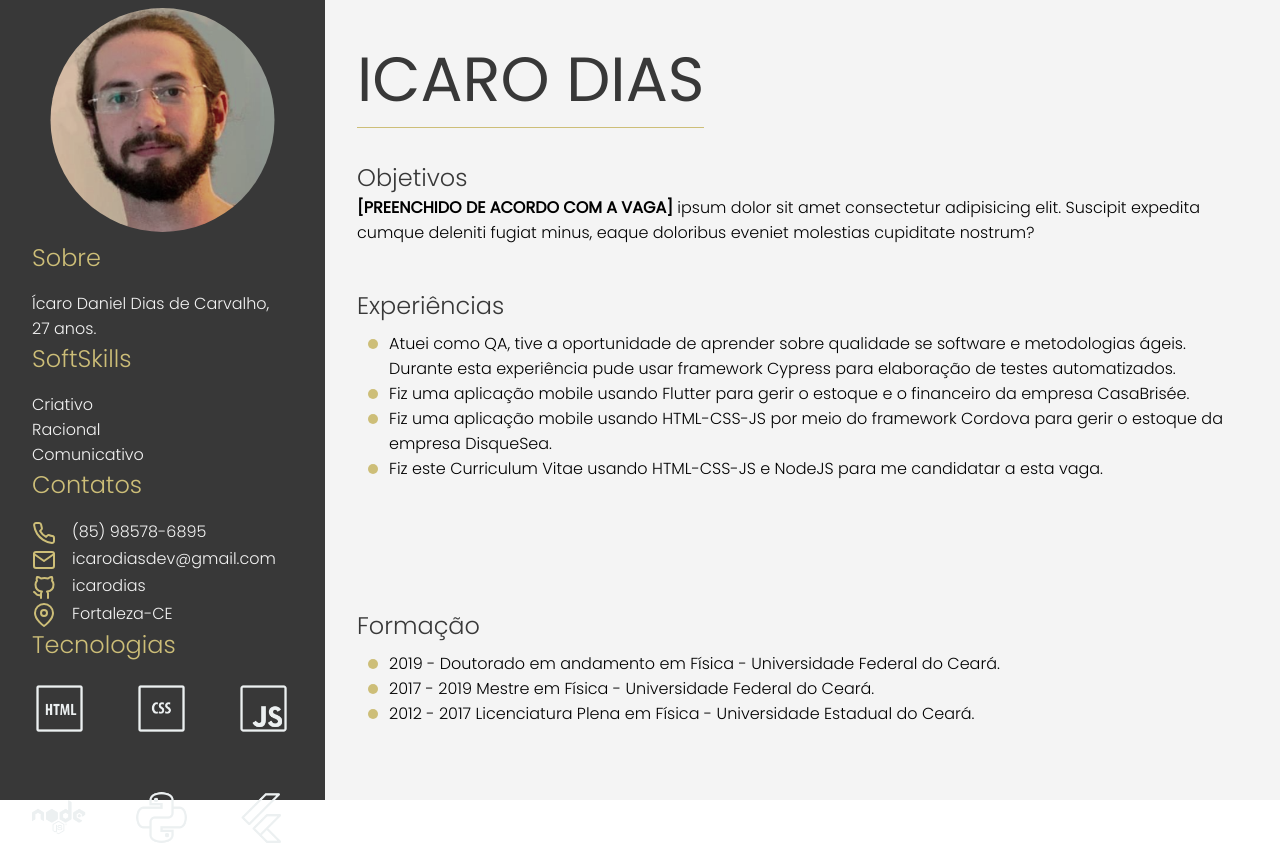
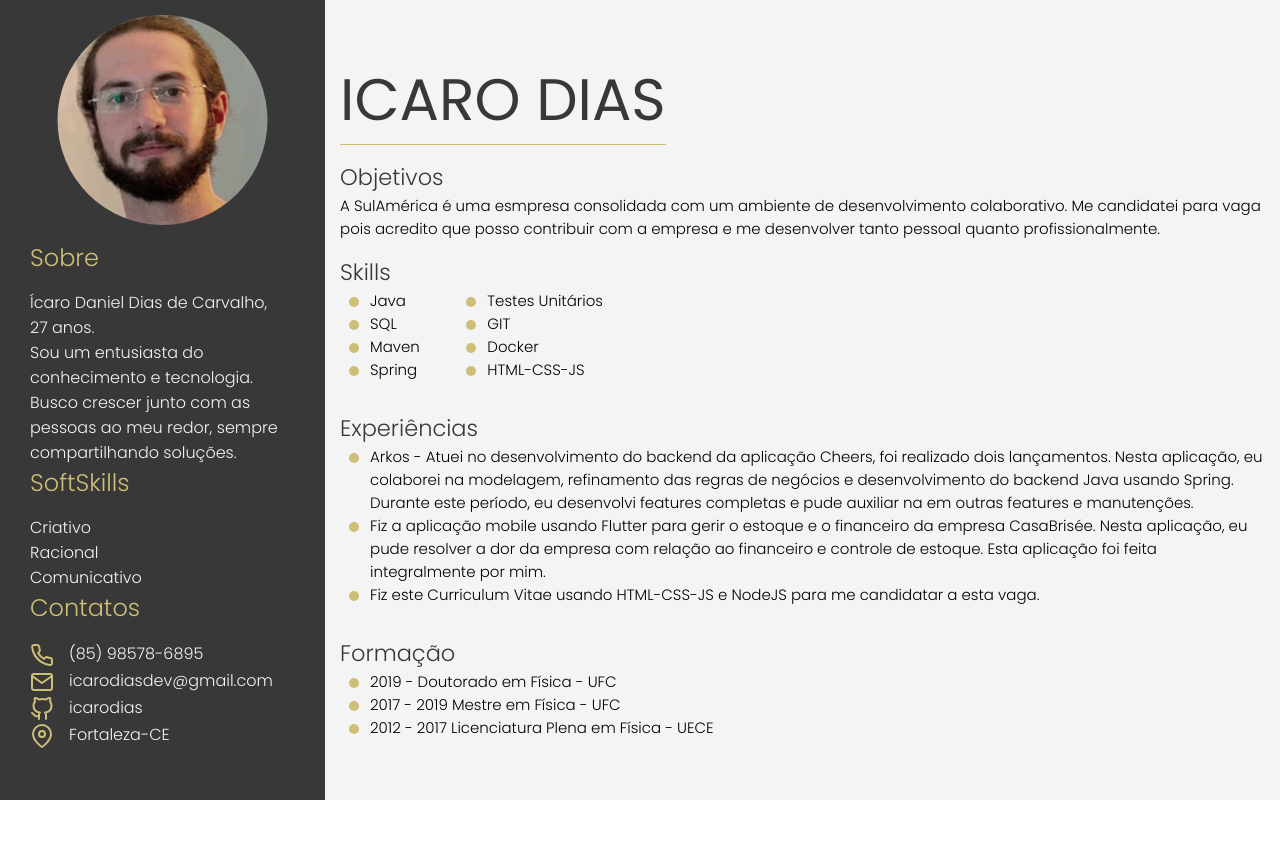
Before and after one commit to icarodias/curriculum-vitae-nodeJs, a website: page src/public/version1/index.html in a window 1280 px wide. Drawn offline with Linux system fonts and the light colour scheme.

Commit message:
update template

```diff
--- a/src/public/version1/index.html
+++ b/src/public/version1/index.html
@@ -31,6 +31,11 @@
                     </p>
                 </div>
                 <div class="info">
+                    <p>
+                        Sou um entusiasta do conhecimento e tecnologia. Busco crescer junto com as pessoas ao meu redor, sempre compartilhando soluções.
+                    </p>
+                </div>
+                <div class="info">
                     <h2>SoftSkills</h2>
                     <p>
                         Criativo
@@ -58,7 +63,7 @@
                     </p>
                 </div>
                 <div class="info">
-                    <h2>Tecnologias</h2>
+                    <!-- <h2>Tecnologias</h2>
                     <div class="icons">
                         <div class="tech-icons">
                             <img src="./assets/icons8-html-100.png" alt="ícone HTML">
@@ -70,7 +75,7 @@
                             <img src="./assets/icons8-python-100.png" alt="ícone CSS ">
                             <img src="./assets/icons8-flutter-100.png" alt="ícone JavaScript">
                         </div>
-                    </div>
+                    </div> -->
                 </div>
             </div>
         </div>
@@ -83,36 +88,46 @@
             <section class="objectives">
                 <h2>Objetivos</h2>
                 <p>
-                    <strong>[PREENCHIDO DE ACORDO COM A VAGA]</strong> ipsum dolor sit amet consectetur adipisicing elit. Suscipit expedita cumque deleniti fugiat minus, eaque doloribus eveniet molestias cupiditate nostrum?
+                    A SulAmérica é uma esmpresa consolidada com um ambiente de desenvolvimento colaborativo. Me candidatei para vaga pois acredito que posso contribuir com a empresa e me desenvolver tanto pessoal quanto profissionalmente.
                 </p>
+            </section>
+            <section class="skills">
+                <h2>Skills</h2>
+                <div class="two-columns">
+                <div class="points">
+                    <div class="point"> Java</div>
+                    <div class="point"> SQL</div>
+                    <div class="point"> Maven</div>
+                    <div class="point"> Spring</div>
+                </div>
+                <div class="points">
+                    <div class="point"> Testes Unitários</div>
+                    <div class="point"> GIT</div>
+                    <div class="point"> Docker</div>
+                    <div class="point"> HTML-CSS-JS</div>
+                </div>
+            </div>
             </section>
             <section class="experiences">
                 <h2>Experiências</h2>
-                <div class="line">
-
                 <div class="points">
-                        <div class="point"> Atuei como <span>QA</span>, tive a oportunidade de aprender sobre qualidade se software e metodologias ágeis. Durante esta experiência pude usar framework Cypress para elaboração de testes automatizados. </div>
                     <div class="point">
-                            Fiz uma aplicação mobile usando Flutter para gerir o estoque e o financeiro da empresa CasaBrisée.
-                        </div>
+                        Arkos - Atuei no desenvolvimento do backend da aplicação Cheers, foi realizado dois lançamentos. Nesta aplicação, eu colaborei na modelagem, refinamento das regras de negócios e desenvolvimento do backend Java usando Spring. Durante este período, eu desenvolvi features completas e pude auxiliar na em outras features e manutenções.</div>
                     <div class="point">
-                            Fiz uma aplicação mobile usando HTML-CSS-JS por meio do framework Cordova para gerir o estoque da empresa DisqueSea.
+                        Fiz a aplicação mobile usando Flutter para gerir o estoque e o financeiro da empresa CasaBrisée. Nesta aplicação, eu pude resolver a dor da empresa com relação ao financeiro e controle de estoque. Esta aplicação foi feita integralmente por mim.
                     </div>
                     <div class="point">
                         Fiz este Curriculum Vitae usando HTML-CSS-JS e NodeJS para me candidatar a esta vaga.
                     </div>
-                    </div>
+
                 </div>
             </section>
             <section class="studies">
                 <h2>Formação</h2>
-                <div class="line">
-
                 <div class="points">
-                        <div class="point">2019 - Doutorado em andamento em Física  - Universidade Federal do Ceará. </div>
-                        <div class="point">2017 - 2019  Mestre em Física - Universidade Federal do Ceará. </div>
-                        <div class="point">2012 - 2017  Licenciatura Plena em Física - Universidade Estadual do Ceará. </div>
-                    </div>
+                    <div class="point">2019 - Doutorado em Física  - UFC </div>
+                    <div class="point">2017 - 2019  Mestre em Física - UFC </div>
+                    <div class="point">2012 - 2017  Licenciatura Plena em Física - UECE </div>
                 </div>
             </section>
         </div>
--- a/src/public/version1/style.css
+++ b/src/public/version1/style.css
@@ -18,6 +18,7 @@
 html{
     font-family: 'Poppins', sans-serif;
     font-weight: 300;
+    font-size: 15px;
 }
 .container{
     height:100vh;
@@ -28,6 +29,7 @@ html{
 }
 /* PERSONAL INFOS */
 .personal{
+    font-size: 16px;
     width:var(--width-personal);
     height:100%;
     background-color:var(--color-dark);
@@ -122,7 +124,7 @@ html{
 
 .header{
     height:20vh;
-    padding:2rem;
+    padding: 1rem 1rem;
     display: flex;
     align-items:flex-end;
 }
@@ -139,17 +141,29 @@ html{
 }
 
 .objectives{
-    height:14vh;
-    padding: 0 2rem 2rem 2rem;
+    /* height:14vh; */
+    padding: 0 1rem 1rem 1rem;
 
 }
 .experiences{
-    height:40vh;
-    padding: 1rem 2rem 2rem 2rem;
+
+    /* height:40vh;     */
+    padding: 0rem 1rem 1rem 1rem;
+}
+
+.skills{
+    /* height:40vh;     */
+    padding: 0rem 1rem 1rem 1rem;
+}
+.two-columns{
+    display: flex;
+    flex-direction:row;
+    justify-content:start;
+    gap: 2.5rem;
 }
 .studies{
     height:25vh;
-    padding: 1rem 2rem 2rem 2rem;
+    padding: 0rem 1rem 1rem 1rem;
 
 }
 .line{
@@ -160,8 +174,9 @@ html{
 }
 
 .points{
-    padding: 0.5rem 0 1rem 2rem ;
+    padding: 0rem 0 1rem 2rem ;
     height: 100%;
+    justify-content: baseline;
 }
 
 .point::before{
--- a/src/server.js
+++ b/src/server.js
@@ -8,7 +8,7 @@ const app = express();
 
 // SEND A STATIC PAGE
 
-app.use(express.static(path.join(__dirname+'/public/version2')))
+app.use(express.static(path.join(__dirname+'/public/version1')))
 
 
 app.get('/pdf', async(request,response)=>{
```
Lines whose indentation alone changed are shown as unchanged.
